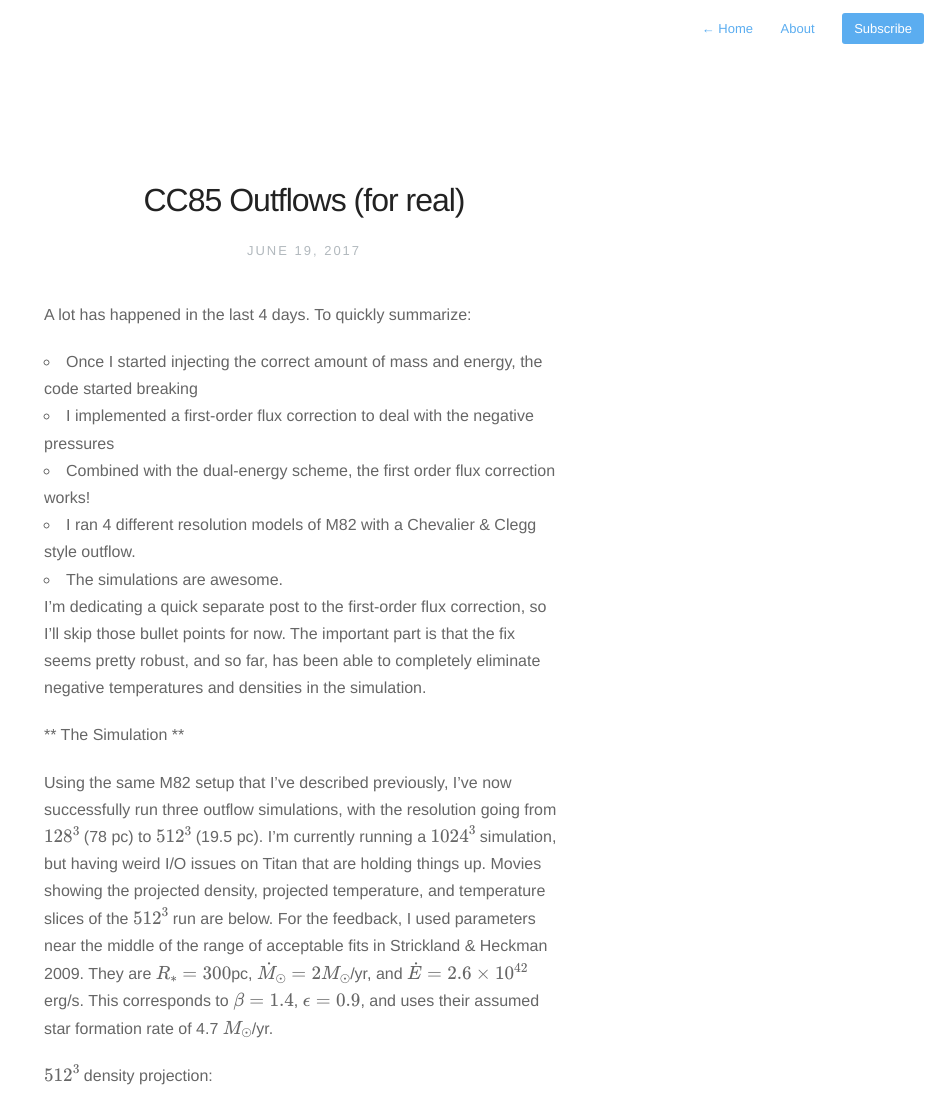
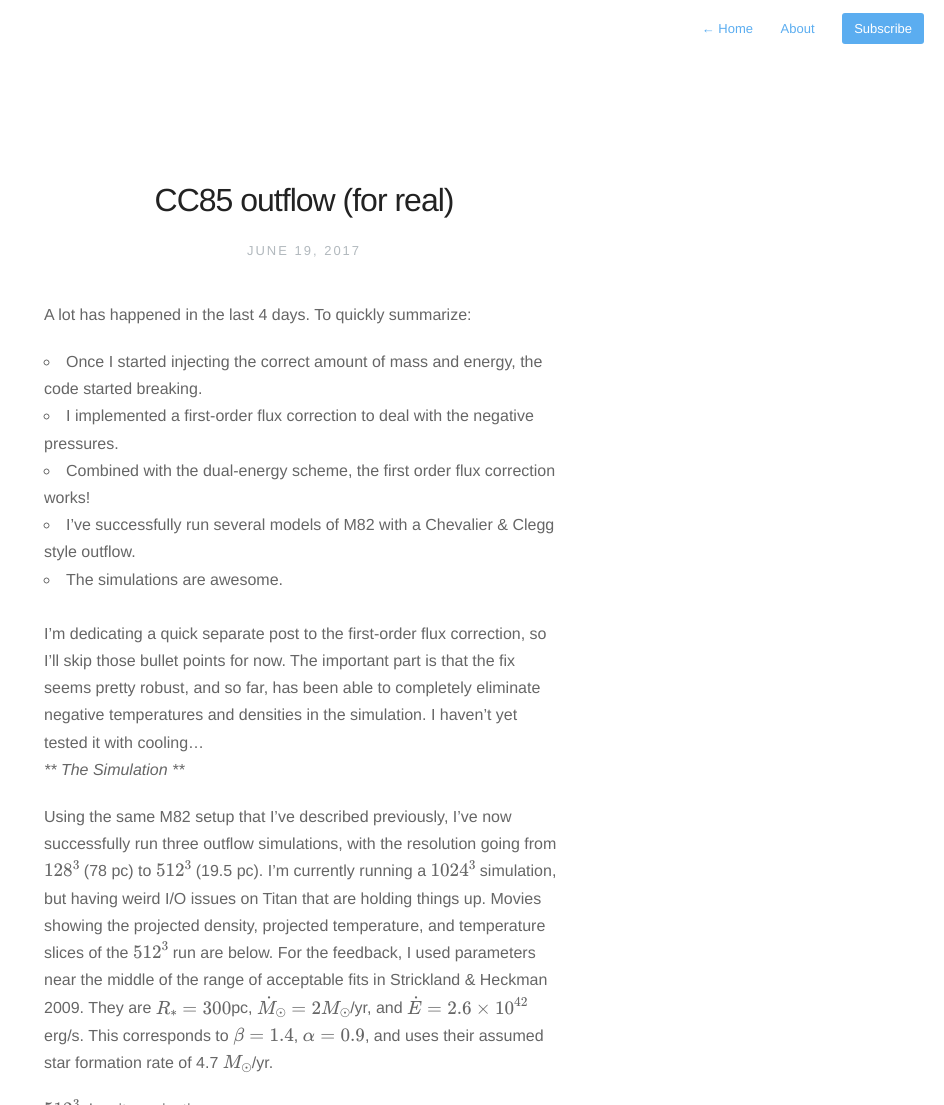
Before and after one commit to evaneschneider/site, a Jekyll site: the page built from _posts/2017-6-19-CC85-outflow-2.markdown, in a window 1280 px wide and 1400 px high, cut to the strip 0-1105 px from the top of the window. Shown: the whole strip, without its empty margins (336-1280 px from the left). Built offline with Jekyll 4.4.1, drawn with Linux system fonts in a browser that asks for light colours; nearby versions of some CDN libraries; formulas are drawn with MathJax 3.

Commit message:
minor edits

```diff
--- a/_posts/2017-6-19-CC85-outflow-2.markdown
+++ b/_posts/2017-6-19-CC85-outflow-2.markdown
@@ -1,34 +1,34 @@
 ---
-title:  "CC85 Outflows (for real)"
+title:  "CC85 outflow (for real)"
 date:   2017-6-19
 description: An M82 simulation with a CC85 outflow
 ---
 
 A lot has happened in the last 4 days. To quickly summarize:
-* Once I started injecting the correct amount of mass and energy, the code started breaking
-* I implemented a first-order flux correction to deal with the negative pressures
+* Once I started injecting the correct amount of mass and energy, the code started breaking.
+* I implemented a first-order flux correction to deal with the negative pressures.
 * Combined with the dual-energy scheme, the first order flux correction works!
-* I ran 4 different resolution models of M82 with a Chevalier & Clegg style outflow.
+* I've successfully run several models of M82 with a Chevalier & Clegg style outflow.
 * The simulations are awesome.
+<br>
+I'm dedicating a quick separate post to the first-order flux correction, so I'll skip those bullet points for now. The important part is that the fix seems pretty robust, and so far, has been able to completely eliminate negative temperatures and densities in the simulation. I haven't yet tested it with cooling...
 
-I'm dedicating a quick separate post to the first-order flux correction, so I'll skip those bullet points for now. The important part is that the fix seems pretty robust, and so far, has been able to completely eliminate negative temperatures and densities in the simulation.
+*** The Simulation ***
 
-** The Simulation **
-
-Using the same M82 setup that I've described previously, I've now successfully run three outflow simulations, with the resolution going from $$128^3$$ (78 pc) to $$512^3$$ (19.5 pc). I'm currently running a $$1024^3$$ simulation, but having weird I/O issues on Titan that are holding things up. Movies showing the projected density, projected temperature, and temperature slices of the $$512^3$$ run are below. For the feedback, I used parameters near the middle of the range of acceptable fits in Strickland & Heckman 2009. They are $$R_{*} = 300$$pc, $$\dot{M}_{\odot} = 2 M_{\odot}$$/yr, and $$\dot{E} = 2.6\times10^{42}$$erg/s. This corresponds to $$\beta = 1.4$$, $$\epsilon = 0.9$$, and uses their assumed star formation rate of 4.7 $$M_\odot$$/yr.
+Using the same M82 setup that I've described previously, I've now successfully run three outflow simulations, with the resolution going from $$128^3$$ (78 pc) to $$512^3$$ (19.5 pc). I'm currently running a $$1024^3$$ simulation, but having weird I/O issues on Titan that are holding things up. Movies showing the projected density, projected temperature, and temperature slices of the $$512^3$$ run are below. For the feedback, I used parameters near the middle of the range of acceptable fits in Strickland & Heckman 2009. They are $$R_{*} = 300$$pc, $$\dot{M}_{\odot} = 2 M_{\odot}$$/yr, and $$\dot{E} = 2.6\times10^{42}$$erg/s. This corresponds to $$\beta = 1.4$$, $$\alpha = 0.9$$, and uses their assumed star formation rate of 4.7 $$M_\odot$$/yr.
 
 
 $$512^3$$ density projection:
 <div style="text-align: center">
 <video src="{{ site.url }}assets/movies/m82_out_d_512.mov" width="400" height="800" controls preload></video>
-
+<br>
 $$512^3$$ temperature projection:
 <video src="{{ site.url }}assets/movies/m82_out_T_512.mov" width="400" height="800" controls preload></video>
-
+<br>
 $$512^3$$ temperature slices:
 <video src="{{ site.url }}assets/movies/m82_out_Tslice_512.mov" width="400" height="800" controls preload></video>
 </div>
-
+<br>
 I haven't had time to do a whole lot of analysis, but I did check how well the outflow matches the analytic model along the z-axis, where it looks relatively unperturbed. The result is: strikingly well. Here's a plot showing various physical parameters with both the simulation data and the analytic solution:
 
 <img src="{{ site.url }}assets/images/m82_zprofiles_512.png">
```
